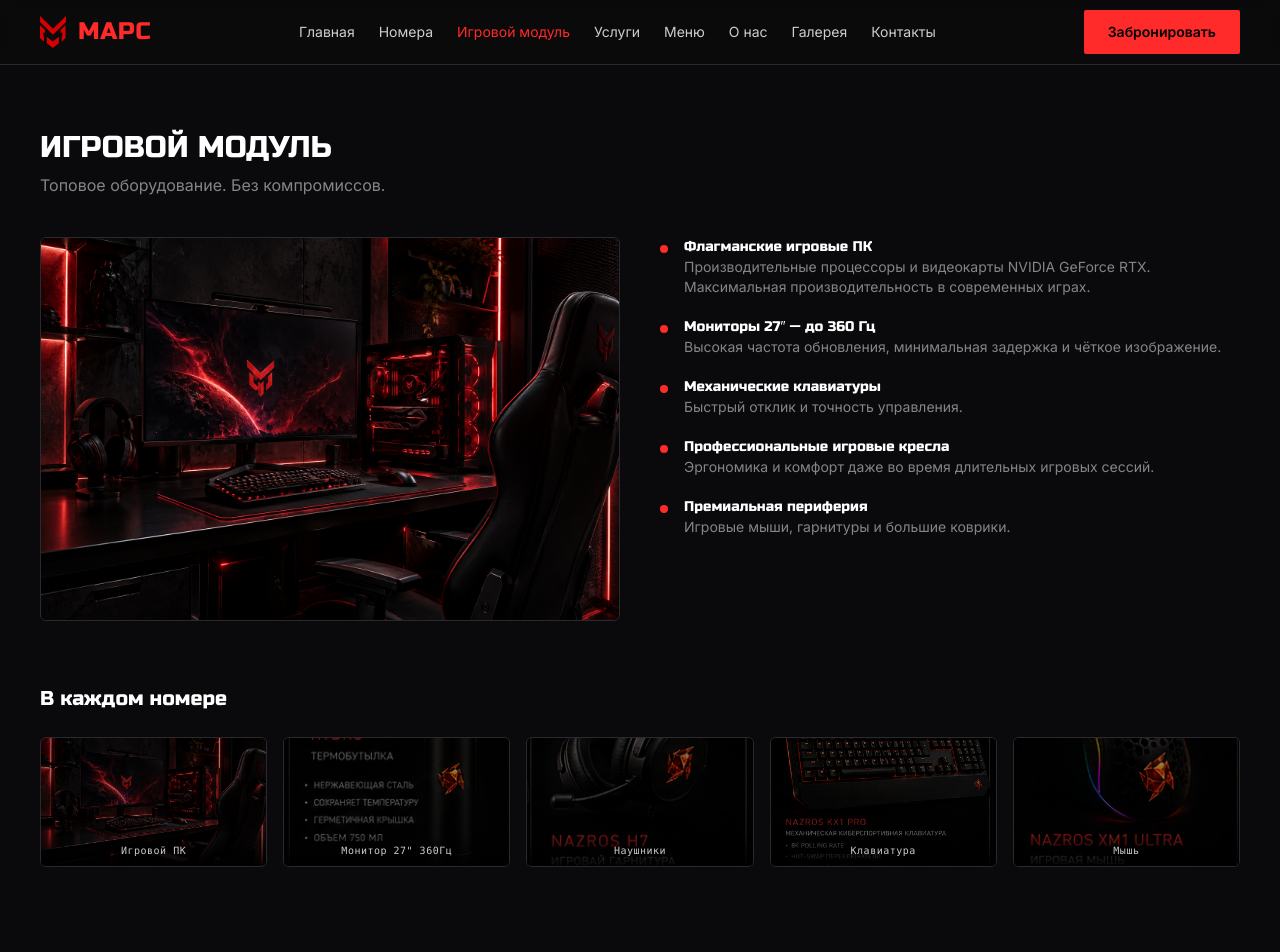
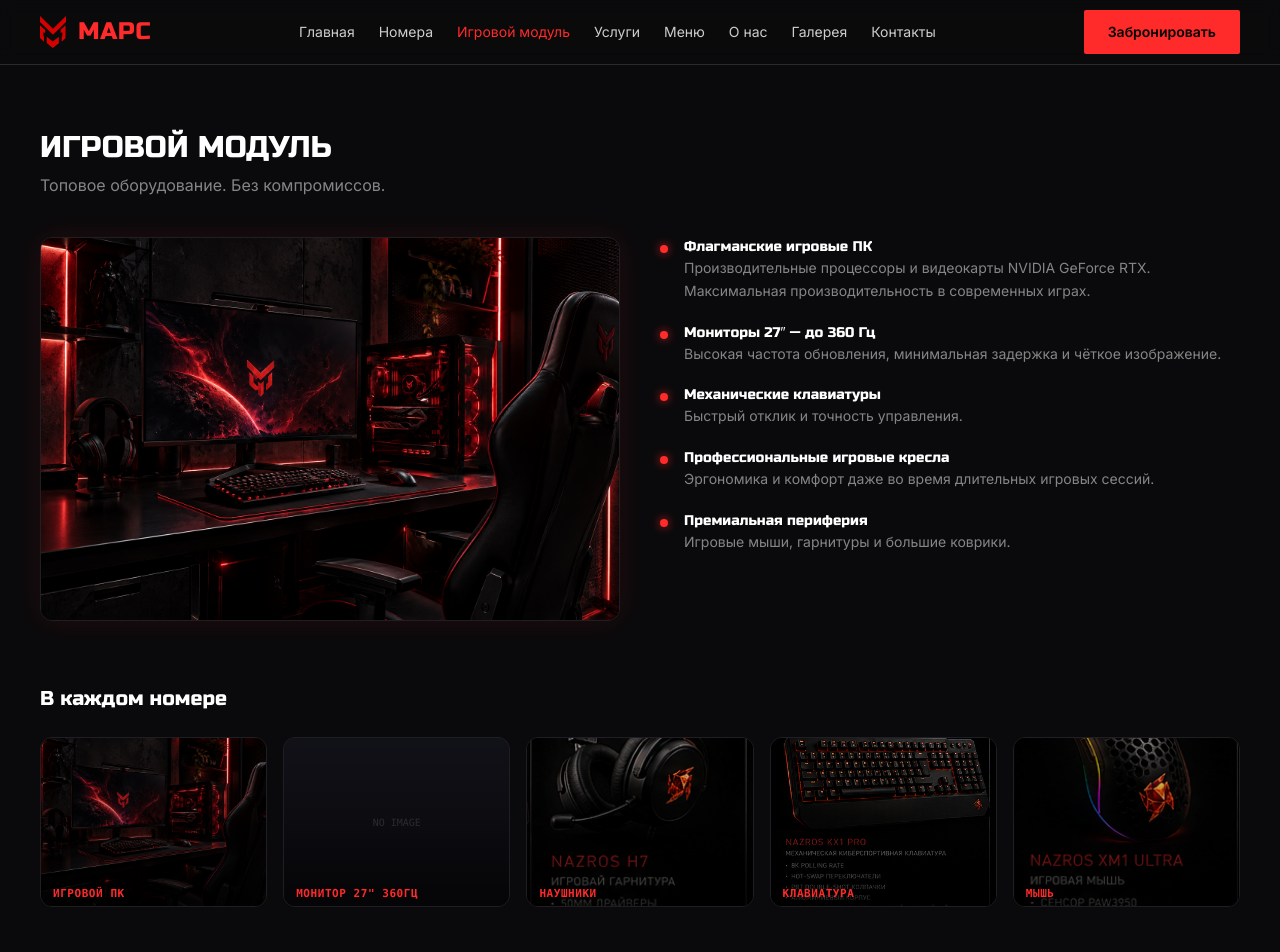
Before and after one commit to nazrOS-softhard/cyberhotel-mars, a React (Vite) app: page /gaming in a window 1280 px wide. Shown: the top 952 px of the page. Built offline with nearby package versions, Linux system fonts and the light colour scheme.

Commit message:
Update GamingModule.tsx

```diff
--- a/src/pages/GamingModule.tsx
+++ b/src/pages/GamingModule.tsx
@@ -1,4 +1,15 @@
-import { useState } from 'react';
+'use client';
+
+import { useState, useEffect, useRef } from 'react';
+import { motion, AnimatePresence } from 'framer-motion';
+
+// --- ТИПЫ ДАННЫХ ---
+interface Peripheral {
+  id: string;
+  name: string;
+  img: string;
+  description: string;
+}
 
 const specs = [
   {
@@ -23,95 +34,229 @@ const specs = [
   },
 ];
 
-// Массив с картинками для блока "В каждом номере"
-const peripherals = [
-  { name: 'Игровой ПК', img: '/gaming-main.png' },
-  { name: 'Монитор 27" 360Гц', img: '/termo.png' }, // Уточни, что тут за картинка, но пока оставим
-  { name: 'Наушники', img: '/ushi.png' },
-  { name: 'Клавиатура', img: '/key.png' },
-  { name: 'Мышь', img: '/mouse.png' },
+// ВНИМАНИЕ: Я убрал termo.png из карточек, так как это термобутылка.
+// Если у тебя нет картинки монитора, он будет отображаться с заглушкой.
+const peripherals: Peripheral[] = [
+  { id: 'pc', name: 'Игровой ПК', img: '/gaming-main.png', description: 'Флагманская сборка на базе NVIDIA RTX' },
+  { id: 'monitor', name: 'Монитор 27" 360Гц', img: '', description: 'Максимальная плавность и отклик' }, // Нет картинки
+  { id: 'headphones', name: 'Наушники', img: '/ushi.png', description: 'Погружение в звук' },
+  { id: 'keyboard', name: 'Клавиатура', img: '/key.png', description: 'Механика для точных нажатий' },
+  { id: 'mouse', name: 'Мышь', img: '/mouse.png', description: 'Точность на пределе возможного' },
 ];
 
+// --- КОМПОНЕНТ КАРТОЧКИ С АНИМАЦИЕЙ И HOVER ---
+const PeripheralCard = ({ item, onClick }: { item: Peripheral; onClick: () => void }) => {
+  const [isLoaded, setIsLoaded] = useState(false);
+
+  return (
+    <motion.div
+      layoutId={`card-${item.id}`}
+      onClick={onClick}
+      className="group relative aspect-[4/3] rounded-xl overflow-hidden cursor-pointer bg-[#0f0f12] border border-[#1f1f23] hover:border-mars-red/50 transition-colors duration-300"
+      whileHover={{ scale: 1.02 }}
+      whileTap={{ scale: 0.98 }}
+    >
+      {/* Скелетон загрузки (показывается, пока картинка не загрузилась) */}
+      {!isLoaded && (
+        <div className="absolute inset-0 bg-gradient-to-r from-[#1a1a1f] to-[#2a2a30] animate-pulse" />
+      )}
+
+      {/* Сама картинка */}
+      {item.img ? (
+        <img
+          src={item.img}
+          alt={item.name}
+          onLoad={() => setIsLoaded(true)}
+          className={`w-full h-full object-cover transition-transform duration-700 ease-out group-hover:scale-110 ${isLoaded ? 'opacity-100' : 'opacity-0'}`}
+        />
+      ) : (
+        // Заглушка, если картинки нет
+        <div className="absolute inset-0 flex items-center justify-center bg-[#111118]">
+          <span className="text-[10px] text-white/20 font-mono uppercase">No Image</span>
+        </div>
+      )}
+
+      {/* Градиентный оверлей для читаемости текста */}
+      <div className="absolute inset-0 bg-gradient-to-t from-black/90 via-black/40 to-transparent opacity-80 group-hover:opacity-100 transition-opacity duration-300" />
+
+      {/* Блик при наведении */}
+      <div className="absolute inset-0 opacity-0 group-hover:opacity-100 transition-opacity duration-500 pointer-events-none bg-gradient-to-tr from-transparent via-white/5 to-transparent" />
+
+      {/* Текст */}
+      <div className="absolute inset-x-0 bottom-0 p-3 translate-y-2 group-hover:translate-y-0 transition-transform duration-300">
+        <div className="text-[11px] font-mono tracking-wider text-mars-red font-semibold uppercase">
+          {item.name}
+        </div>
+      </div>
+    </motion.div>
+  );
+};
+
+// --- ОСНОВНОЙ КОМПОНЕНТ ---
 export default function GamingModule() {
-  // Состояние для модального окна
-  const [selectedImage, setSelectedImage] = useState<string | null>(null);
+  const [selectedPeripheral, setSelectedPeripheral] = useState<Peripheral | null>(null);
+  const modalRef = useRef<HTMLDivElement>(null);
+
+  // Закрытие по Esc
+  useEffect(() => {
+    const handleKeyDown = (e: KeyboardEvent) => {
+      if (e.key === 'Escape') setSelectedPeripheral(null);
+    };
+    window.addEventListener('keydown', handleKeyDown);
+    return () => window.removeEventListener('keydown', handleKeyDown);
+  }, []);
+
+  // Блокировка скролла при открытом модальном окне
+  useEffect(() => {
+    if (selectedPeripheral) {
+      document.body.style.overflow = 'hidden';
+    } else {
+      document.body.style.overflow = 'unset';
+    }
+    return () => {
+      document.body.style.overflow = 'unset';
+    };
+  }, [selectedPeripheral]);
 
   return (
     <div className="container-mars py-16">
-      <h1 className="text-3xl font-display mb-2">ИГРОВОЙ МОДУЛЬ</h1>
+      <motion.div
+        initial={{ opacity: 0, y: 20 }}
+        animate={{ opacity: 1, y: 0 }}
+        transition={{ duration: 0.6, ease: "easeOut" }}
+      >
+        <h1 className="text-3xl font-display mb-2 text-white">ИГРОВОЙ МОДУЛЬ</h1>
         <p className="text-white/50 mb-10">Топовое оборудование. Без компромиссов.</p>
+      </motion.div>
 
       <div className="grid md:grid-cols-2 gap-10 items-start">
+        <motion.div
+          initial={{ opacity: 0, x: -20 }}
+          animate={{ opacity: 1, x: 0 }}
+          transition={{ duration: 0.6, delay: 0.2 }}
+        >
           <img
             src="/gaming-main.png"
             alt="Игровой модуль МАРС"
-          className="rounded-md w-full h-96 object-cover border border-mars-line"
+            className="rounded-xl w-full h-96 object-cover border border-[#1f1f23] shadow-[0_0_30px_rgba(255,42,42,0.1)]"
           />
+        </motion.div>
 
         <ul className="space-y-5">
-          {specs.map((s) => (
-            <li key={s.title} className="flex gap-4">
-              <span className="w-2 h-2 mt-2 rounded-full bg-mars-red shrink-0" />
+          {specs.map((s, index) => (
+            <motion.li
+              key={s.title}
+              className="flex gap-4"
+              initial={{ opacity: 0, x: 20 }}
+              animate={{ opacity: 1, x: 0 }}
+              transition={{ duration: 0.5, delay: 0.1 * index }}
+            >
+              <span className="w-2 h-2 mt-2 rounded-full bg-mars-red shadow-[0_0_10px_rgba(255,42,42,0.8)] shrink-0" />
               <div>
-                <div className="font-display text-sm">{s.title}</div>
-                <div className="text-white/50 text-sm">{s.desc}</div>
+                <div className="font-display text-sm text-white">{s.title}</div>
+                <div className="text-white/50 text-sm leading-relaxed">{s.desc}</div>
               </div>
-            </li>
+            </motion.li>
           ))}
         </ul>
       </div>
 
-      <h2 className="text-xl font-display mt-16 mb-6">В каждом номере</h2>
+      <motion.h2
+        className="text-xl font-display mt-16 mb-6 text-white"
+        initial={{ opacity: 0 }}
+        animate={{ opacity: 1 }}
+        transition={{ delay: 0.4 }}
+      >
+        В каждом номере
+      </motion.h2>
 
-      {/* Сетка карточек */}
-      <div className="grid grid-cols-2 sm:grid-cols-5 gap-4">
+      <motion.div
+        className="grid grid-cols-2 sm:grid-cols-3 lg:grid-cols-5 gap-4"
+        initial={{ opacity: 0, y: 20 }}
+        animate={{ opacity: 1, y: 0 }}
+        transition={{ duration: 0.6, delay: 0.5 }}
+      >
         {peripherals.map((item) => (
+          <PeripheralCard
+            key={item.id}
+            item={item}
+            onClick={() => setSelectedPeripheral(item)}
+          />
+        ))}
+      </motion.div>
+
+      {/* --- МОДАЛЬНОЕ ОКНО (ПОПАП) --- */}
+      <AnimatePresence>
+        {selectedPeripheral && (
+          <motion.div
+            initial={{ opacity: 0 }}
+            animate={{ opacity: 1 }}
+            exit={{ opacity: 0 }}
+            className="fixed inset-0 z-[100] flex items-center justify-center p-4 sm:p-6"
+          >
+            {/* Задний фон (размытие + затемнение) */}
             <div
-            key={item.name}
-            className="card-mars relative overflow-hidden cursor-pointer group"
-            onClick={() => setSelectedImage(item.img)}
+              className="absolute inset-0 bg-black/80 backdrop-blur-md"
+              onClick={() => setSelectedPeripheral(null)}
+            />
+
+            {/* Само окно */}
+            <motion.div
+              layoutId={`card-${selectedPeripheral.id}`}
+              ref={modalRef}
+              className="relative w-full max-w-4xl bg-[#0f0f12] border border-[#2a2a30] rounded-2xl overflow-hidden shadow-[0_0_50px_rgba(255,42,42,0.15)]"
+              onClick={(e) => e.stopPropagation()}
             >
-            {/* Картинка на всю карточку */}
+              {/* Кнопка закрытия */}
+              <button
+                onClick={() => setSelectedPeripheral(null)}
+                className="absolute top-4 right-4 z-10 w-10 h-10 flex items-center justify-center rounded-full bg-black/50 text-white/70 hover:text-white hover:bg-mars-red transition-all duration-300"
+                aria-label="Закрыть"
+              >
+                <svg width="14" height="14" viewBox="0 0 14 14" fill="none">
+                  <path d="M1 1L13 13M13 1L1 13" stroke="currentColor" strokeWidth="2" strokeLinecap="round"/>
+                </svg>
+              </button>
+
+              {/* Контент модалки */}
+              <div className="grid md:grid-cols-2">
+                {/* Картинка */}
+                <div className="relative aspect-square md:aspect-auto md:h-[60vh] bg-black flex items-center justify-center">
+                  {selectedPeripheral.img ? (
                     <img
-              src={item.img}
-              alt={item.name}
-              className="w-full h-32 object-cover transition-transform duration-300 group-hover:scale-110"
+                      src={selectedPeripheral.img}
+                      alt={selectedPeripheral.name}
+                      className="w-full h-full object-contain"
                     />
-            {/* Затемняющий слой, чтобы текст читался */}
-            <div className="absolute inset-0 bg-black/40 group-hover:bg-black/20 transition-colors" />
+                  ) : (
+                    <span className="text-white/20 font-mono text-sm">Изображение отсутствует</span>
+                  )}
+                </div>
 
-            {/* Текст поверх картинки */}
-            <div className="absolute inset-x-0 bottom-0 p-2 bg-gradient-to-t from-black/90 to-transparent">
-              <div className="text-[10px] text-center text-white/80 font-mono tracking-wider">{item.name}</div>
+                {/* Описание */}
+                <div className="p-8 flex flex-col justify-center bg-[#0a0a0c]">
+                  <div className="text-[11px] font-mono text-mars-red tracking-widest uppercase mb-2">
+                    {selectedPeripheral.id}
+                  </div>
+                  <h3 className="text-2xl font-display text-white mb-4">
+                    {selectedPeripheral.name}
+                  </h3>
+                  <p className="text-white/60 text-sm leading-relaxed">
+                    {selectedPeripheral.description}. Наши специалисты подобрали это оборудование с особым вниманием к деталям, чтобы обеспечить вам максимальный комфорт и производительность.
+                  </p>
+
+                  <div className="mt-8 pt-6 border-t border-[#1f1f23]">
+                    <div className="flex items-center gap-2 text-xs text-white/40">
+                      <span className="w-1.5 h-1.5 rounded-full bg-green-500 animate-pulse" />
+                      Доступно в каждом номере
                     </div>
                   </div>
-        ))}
-      </div>
-
-      {/* Модальное окно (Попап) */}
-      {selectedImage && (
-        <div
-          className="fixed inset-0 z-50 flex items-center justify-center bg-black/80 backdrop-blur-sm p-4"
-          onClick={() => setSelectedImage(null)} // Закрыть при клике на фон
-        >
-          <div
-            className="relative max-w-3xl w-full bg-surface border border-mars-line rounded-lg overflow-hidden shadow-2xl"
-            onClick={(e) => e.stopPropagation()} // Не закрывать при клике на картинку
-          >
-            <button
-              className="absolute top-4 right-4 z-10 text-white/50 hover:text-white bg-black/50 rounded-full w-8 h-8 flex items-center justify-center transition-colors"
-              onClick={() => setSelectedImage(null)}
-            >
-              ✕
-            </button>
-            <img
-              src={selectedImage}
-              alt="Просмотр"
-              className="w-full h-auto max-h-[80vh] object-contain"
-            />
                 </div>
               </div>
+            </motion.div>
+          </motion.div>
         )}
+      </AnimatePresence>
     </div>
   );
 }
```
Lines whose indentation alone changed are shown as unchanged.
